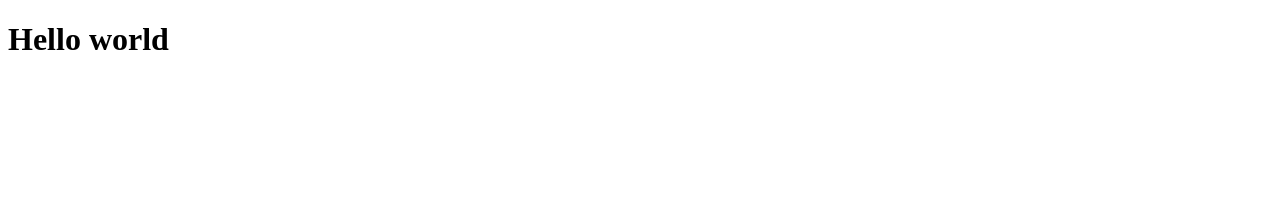
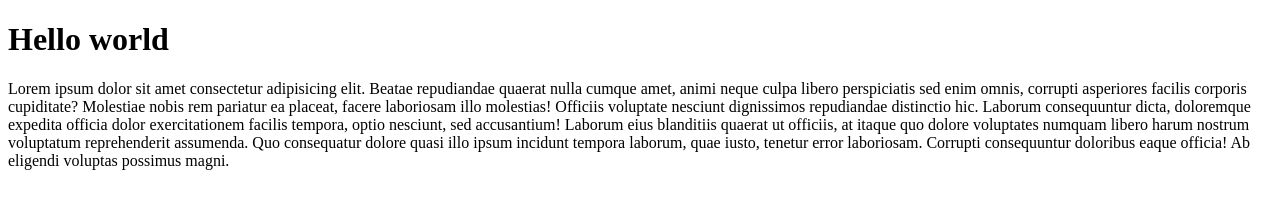
Before and after one commit to shokhDeveloper/git-advanced, a plain HTML site: page index.html in a window 1280 px wide. Drawn offline with Linux system fonts and the light colour scheme.

Commit message:
Add lorem test

```diff
--- a/index.html
+++ b/index.html
@@ -9,5 +9,7 @@
 
     <h1>Hello world</h1>
 
+    <p>Lorem ipsum dolor sit amet consectetur adipisicing elit. Beatae repudiandae quaerat nulla cumque amet, animi neque culpa libero perspiciatis sed enim omnis, corrupti asperiores facilis corporis cupiditate? Molestiae nobis rem pariatur ea placeat, facere laboriosam illo molestias! Officiis voluptate nesciunt dignissimos repudiandae distinctio hic. Laborum consequuntur dicta, doloremque expedita officia dolor exercitationem facilis tempora, optio nesciunt, sed accusantium! Laborum eius blanditiis quaerat ut officiis, at itaque quo dolore voluptates numquam libero harum nostrum voluptatum reprehenderit assumenda. Quo consequatur dolore quasi illo ipsum incidunt tempora laborum, quae iusto, tenetur error laboriosam. Corrupti consequuntur doloribus eaque officia! Ab eligendi voluptas possimus magni.</p>
+
 </body>
 </html>
```
